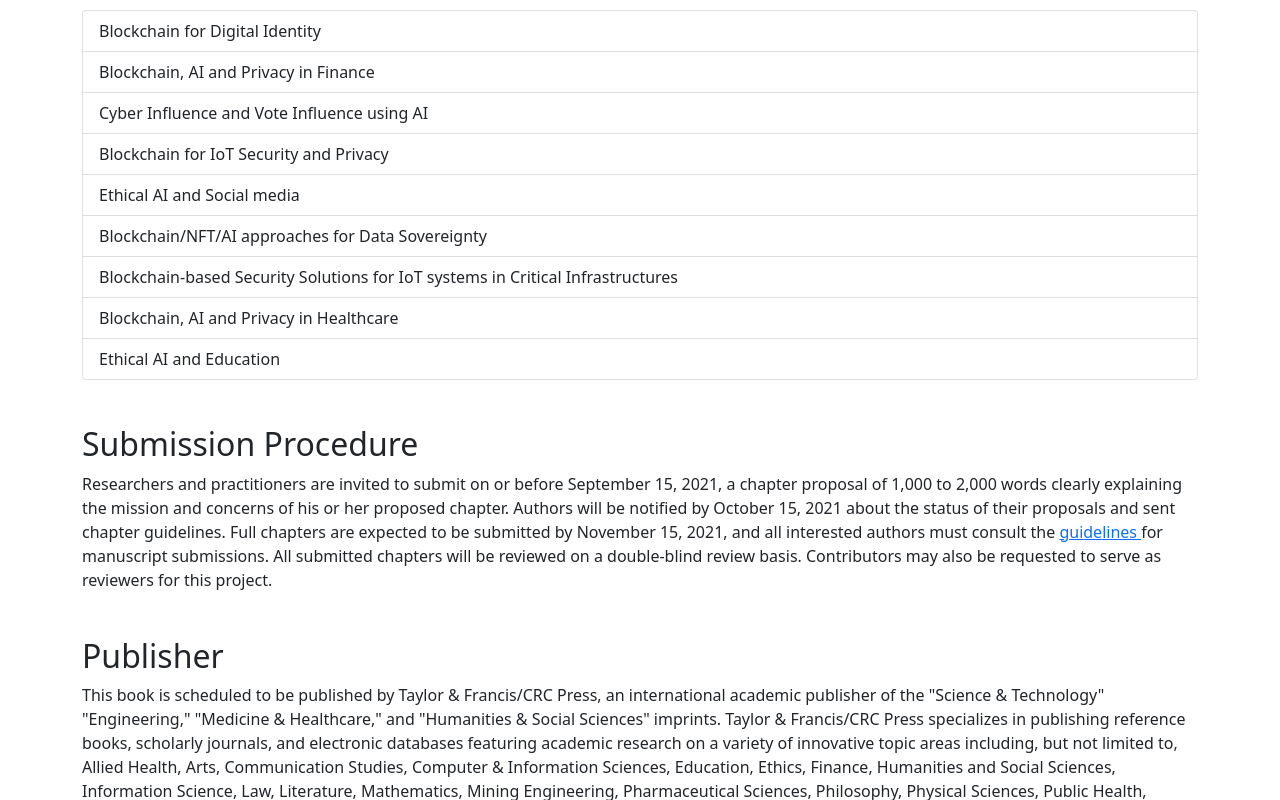
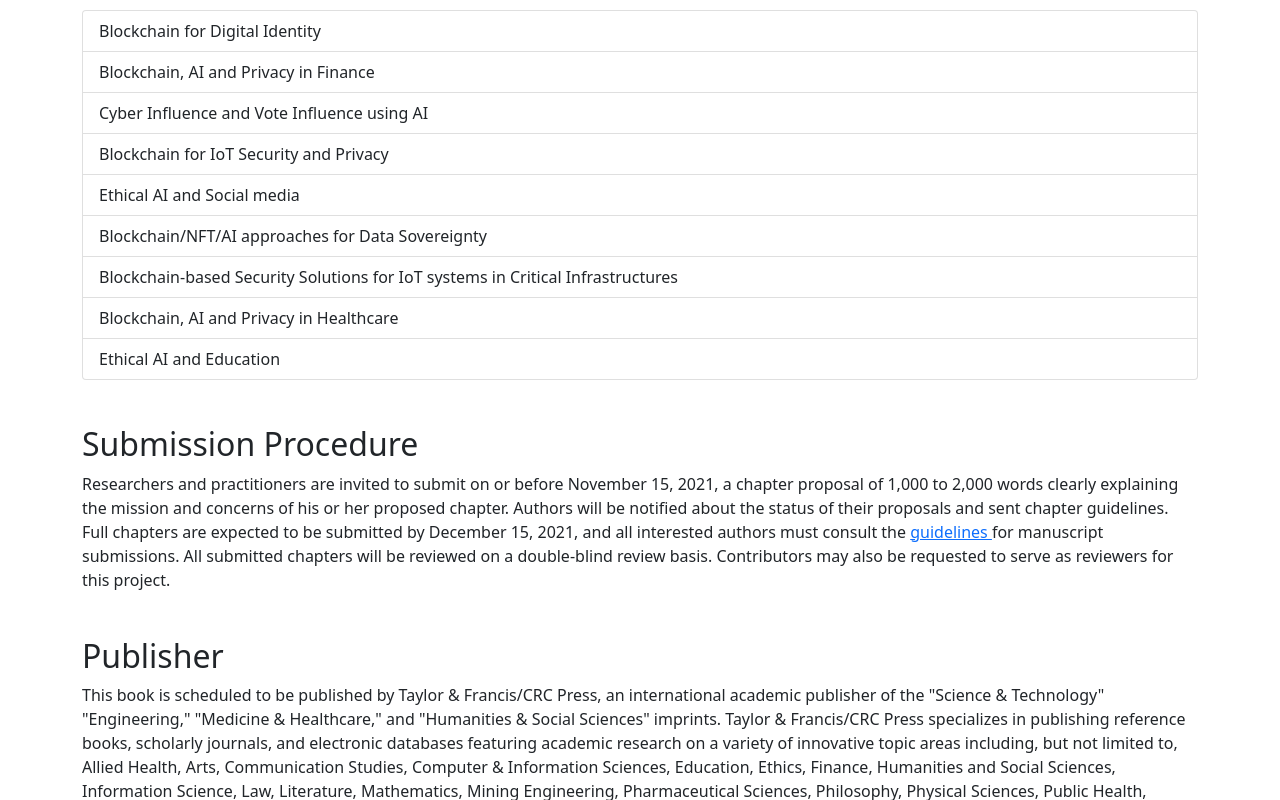
Before and after one commit to blockchainiotbook/blockchainiotbook.github.io, a plain HTML site: page index.html in a window 1280 px wide. Shown: the part 1362-2162 px from the top of the page. Drawn offline with nearby package versions, Linux system fonts and the light colour scheme.

Commit message:
Update timeline in text

```diff
--- a/index.html
+++ b/index.html
@@ -48,7 +48,7 @@
         </thead>
         <tbody>
           <tr>
-            <td>Sep 15, 2021 - Jan 15, 2022</td>
+            <td>Nov 15, 2021 - Feb 15, 2022</td>
             <td>Canada</td>
           </tr>
         </tbody>
@@ -154,12 +154,11 @@
       <h2>Submission Procedure</h2>
       <p>
         Researchers and practitioners are invited to submit on or before
-        September 15, 2021, a chapter proposal of 1,000 to 2,000 words clearly
+        November 15, 2021, a chapter proposal of 1,000 to 2,000 words clearly
         explaining the mission and concerns of his or her proposed chapter.
-        Authors will be notified by October 15, 2021 about the status of their
-        proposals and sent chapter guidelines. Full chapters are expected to be
-        submitted by November 15, 2021, and all interested authors must consult
-        the
+        Authors will be notified about the status of their proposals and sent
+        chapter guidelines. Full chapters are expected to be submitted by
+        December 15, 2021, and all interested authors must consult the
         <a
           target="_blank"
           href="https://authorservices.taylorandfrancis.com/publishing-your-research/writing-your-paper/journal-manuscript-layout-guide/"
```
